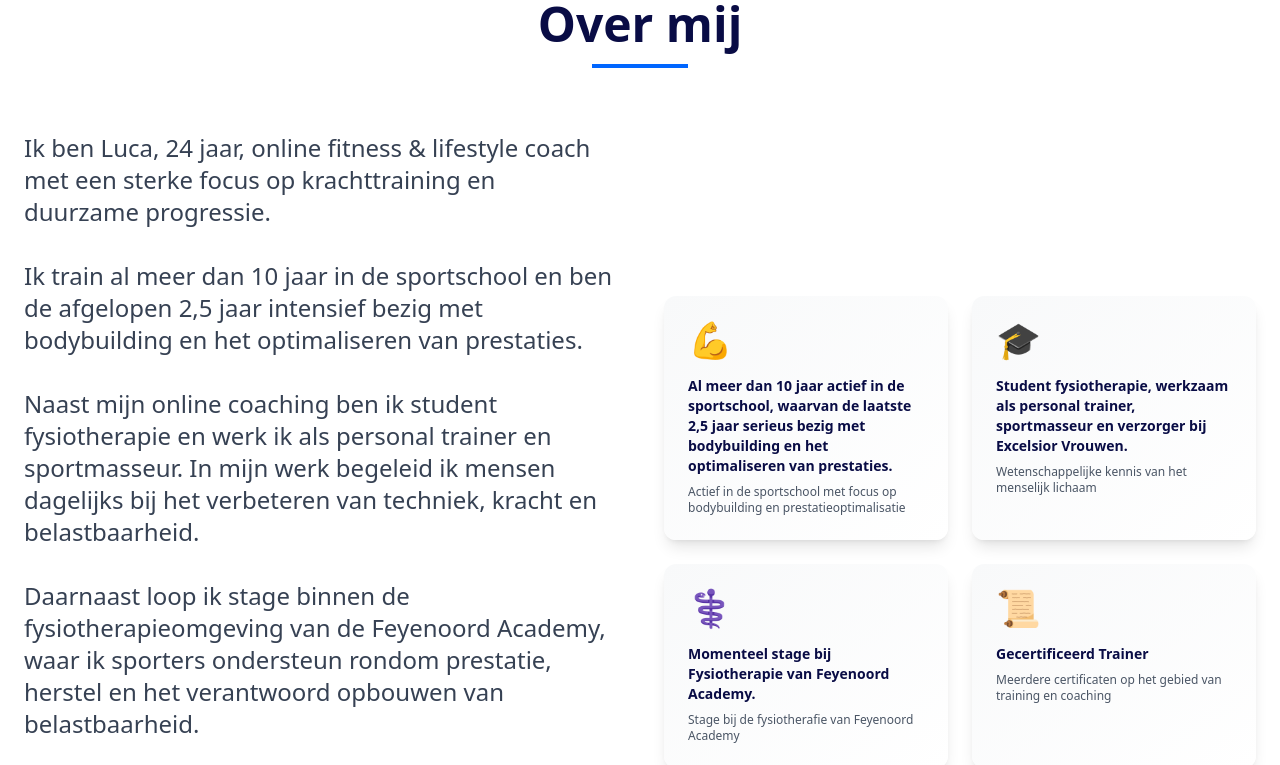
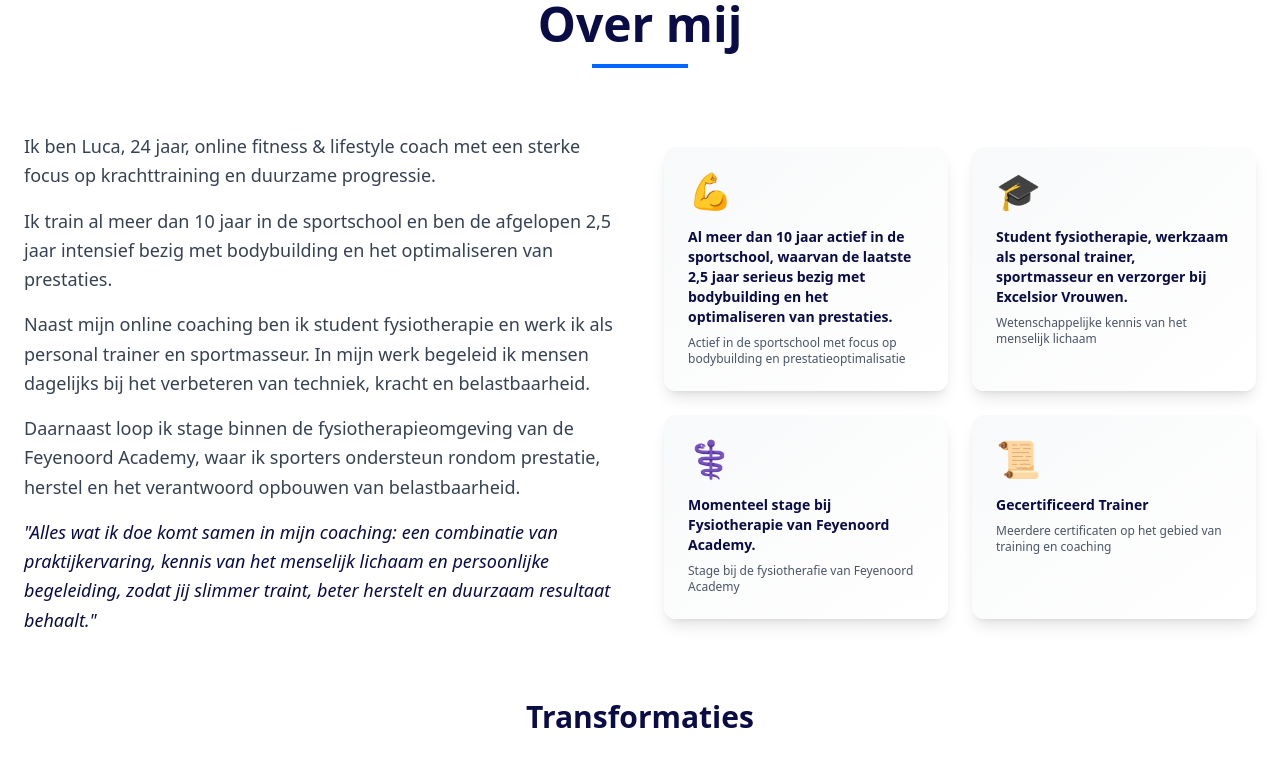
Before and after one commit to portfolio-ai-moos/website-luca, a Next.js app: page / in a window 1280 px wide. Shown: the part 880-1645 px from the top of the page. Built offline with nearby package versions, Linux system fonts and the light colour scheme.

Commit message:
Reduce About section font size for better readability
- Changed all paragraphs to consistent text-lg size
- Removed inconsistent text-xl and text-2xl sizes
- Made quote paragraph italic with brand color
- Reduced spacing from space-y-6 to space-y-4
- Overall cleaner and less overwhelming appearance

```diff
--- a/src/components/About.tsx
+++ b/src/components/About.tsx
@@ -95,25 +95,25 @@ const About: React.FC = () => {
         <div className="grid md:grid-cols-2 gap-12 items-center mb-16">
           <motion.div
             ref={ref}
-            initial={{ opacity: 0, y: 50 }}
+            initial={{ opacity: 0, y: 30 }}
             animate={inView ? { opacity: 1, y: 0 } : {}}
-            transition={{ duration: 0.8 }}
-            className="space-y-8 text-lg leading-relaxed text-gray-700 md:text-xl"
+            transition={{ delay: 0.3, duration: 0.8 }}
+            className="space-y-4 text-lg leading-relaxed text-gray-700 max-w-3xl"
           >
-            <p className="text-xl md:text-2xl">
+            <p>
               Ik ben Luca, 24 jaar, online fitness & lifestyle coach met een sterke focus op krachttraining en duurzame progressie.
             </p>
-            <p className="text-xl md:text-2xl">
+            <p>
               Ik train al meer dan 10 jaar in de sportschool en ben de afgelopen 2,5 jaar intensief bezig met bodybuilding en het optimaliseren van prestaties.
             </p>
-            <p className="text-xl md:text-2xl">
+            <p>
               Naast mijn online coaching ben ik student fysiotherapie en werk ik als personal trainer en sportmasseur. In mijn werk begeleid ik mensen dagelijks bij het verbeteren van techniek, kracht en belastbaarheid.
             </p>
-            <p className="text-xl md:text-2xl">
+            <p>
               Daarnaast loop ik stage binnen de fysiotherapieomgeving van de Feyenoord Academy, waar ik sporters ondersteun rondom prestatie, herstel en het verantwoord opbouwen van belastbaarheid.
             </p>
-            <p className="text-xl md:text-2xl font-semibold text-[#090c45]">
-              Alles wat ik doe komt samen in mijn coaching: een combinatie van praktijkervaring, kennis van het menselijk lichaam en persoonlijke begeleiding, zodat jij slimmer traint, beter herstelt en duurzaam resultaat behaalt.
+            <p className="italic text-[#090c45]">
+              "Alles wat ik doe komt samen in mijn coaching: een combinatie van praktijkervaring, kennis van het menselijk lichaam en persoonlijke begeleiding, zodat jij slimmer traint, beter herstelt en duurzaam resultaat behaalt."
             </p>
           </motion.div>
 
```
